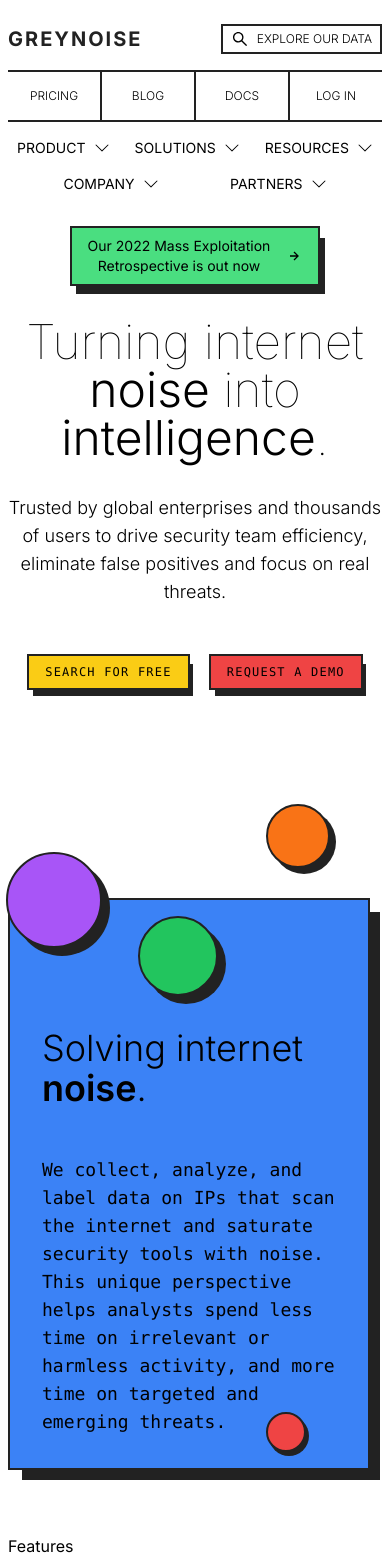
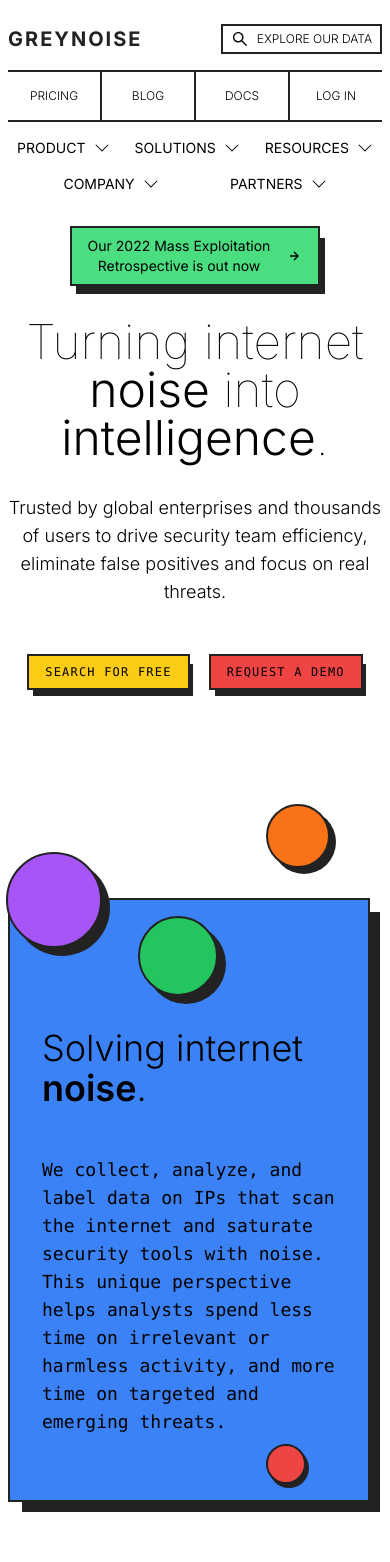
Before and after one commit to knlrvr/neu-noise, a Next.js app: page / in a window 390 px wide. Shown: the top 1562 px of the page. Built offline with nearby package versions, Linux system fonts and the light colour scheme.

Commit message:
video styling pt. 2

```diff
--- a/src/components/video.tsx
+++ b/src/components/video.tsx
@@ -4,7 +4,7 @@
 const Video = () => {
   return (
     <div className="max-w-7xl mx-auto pb-16 pt-24">
-      <div className="border-2 border-[#222] bg-blue-500 mr-3 p-8 pt-32 md:pt-24 md:p-2 md:py-28 relative flex flex-col md:flex-row justify-center items-center gap-12">
+      <div className="border-2 border-[#222] bg-blue-500 mr-3 p-8 pt-32 pb-16 md:pt-24 md:p-2 md:py-28 relative flex flex-col md:flex-row justify-center items-center gap-12">
         <h3 className="text-4xl font-light">
           Solving internet <span className="font-semibold">noise</span>.
         </h3>
```
